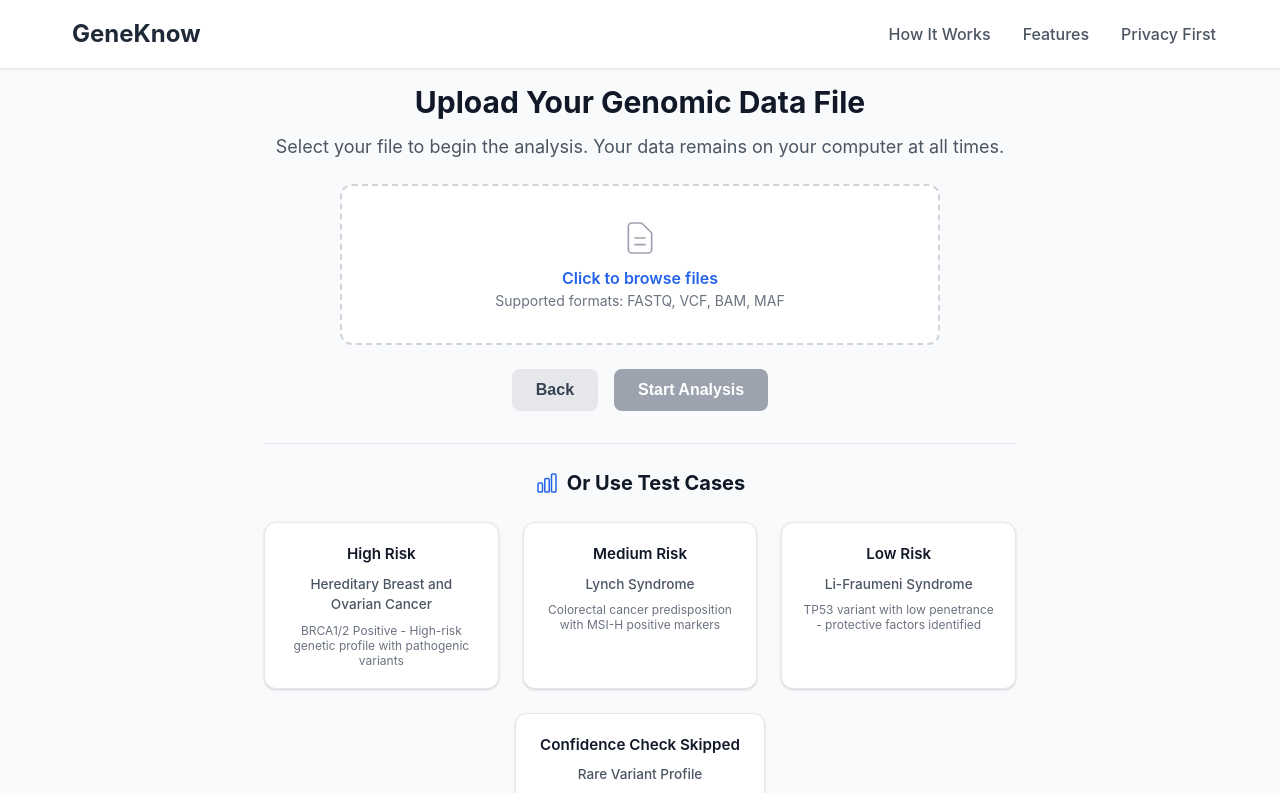
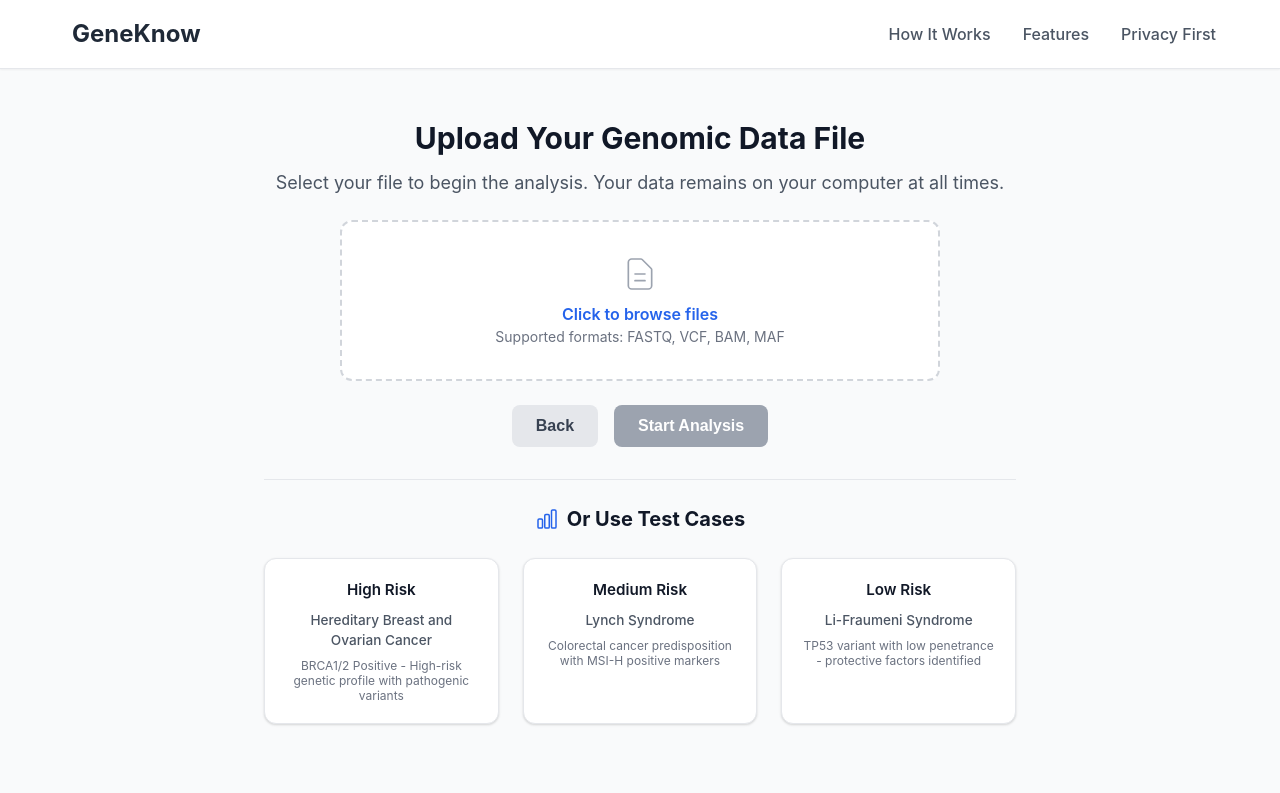
Before and after one commit to astrogirlnim/GeneKnow, a React (Vite) app in the folder desktop/ui/: page /upload in a window 1280 px wide. Shown: the top 793 px of the page. Built offline with nearby package versions, Linux system fonts and the light colour scheme; no server answers.

Commit message:
remove skipped mock data

```diff
--- a/desktop/ui/src/pages/UploadPage.tsx
+++ b/desktop/ui/src/pages/UploadPage.tsx
@@ -501,12 +501,6 @@ const UploadPage: React.FC = () => {
                 description="TP53 variant with low penetrance - protective factors identified"
                 onClick={() => handleMockDataSelect('low')}
               />
-              <MockTestCase
-                riskLevel="Confidence Check Skipped"
-                condition="Rare Variant Profile"
-                description="Unusual variant pattern outside validation scope"
-                onClick={() => handleMockDataSelect('skipped')}
-              />
             </div>
           </div>
         </div>
```
